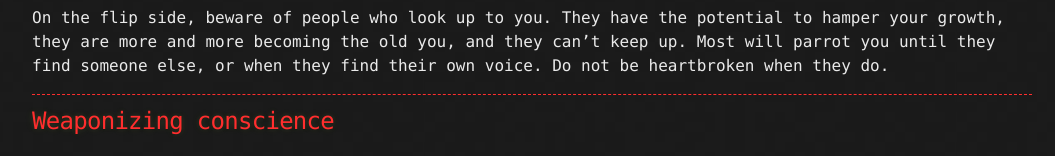
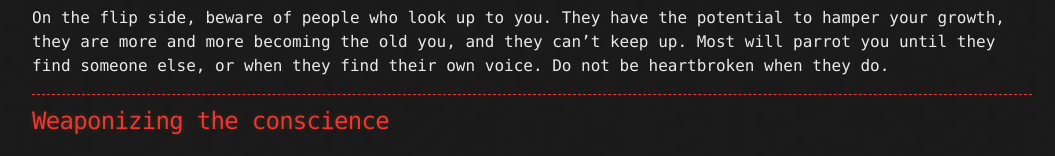
Before and after one commit to laughtersec/laughtersec.github.io, a Jekyll site: the page built from pages/thoughts.md, in a window 1280 px wide and 900 px high, scrolled down 1756 px. Shown: the part 741-897 px from the top of the window, without its empty margins (108-1163 px from the left). Built offline with Jekyll 4.4.1, drawn with Linux system fonts in a browser that asks for light colours; our own code applies the rules of GitHub Pages for plain Markdown files.

Commit message:
Update thoughts.md

```diff
--- a/pages/thoughts.md
+++ b/pages/thoughts.md
@@ -72,4 +72,4 @@ On the flip side, beware of people who look up to you. They have the potential t
 
 ---
 
-## Weaponizing conscience
+## Weaponizing the conscience
```
